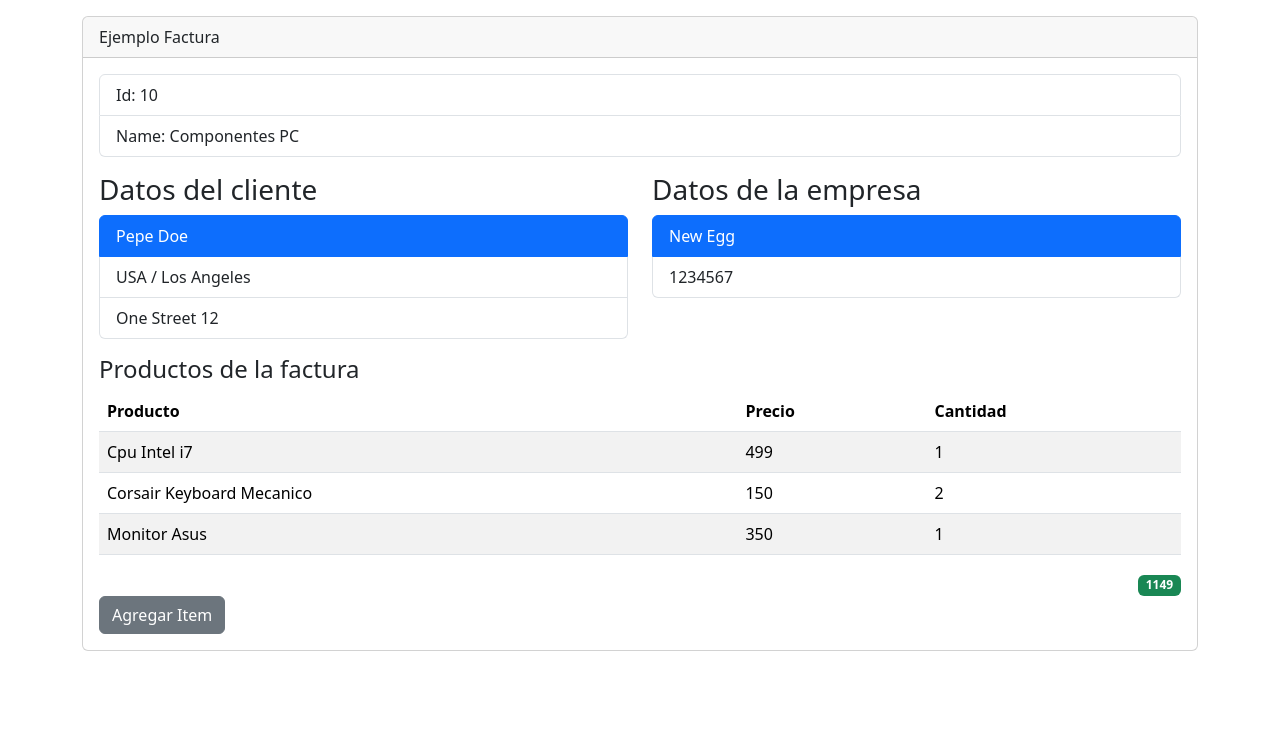
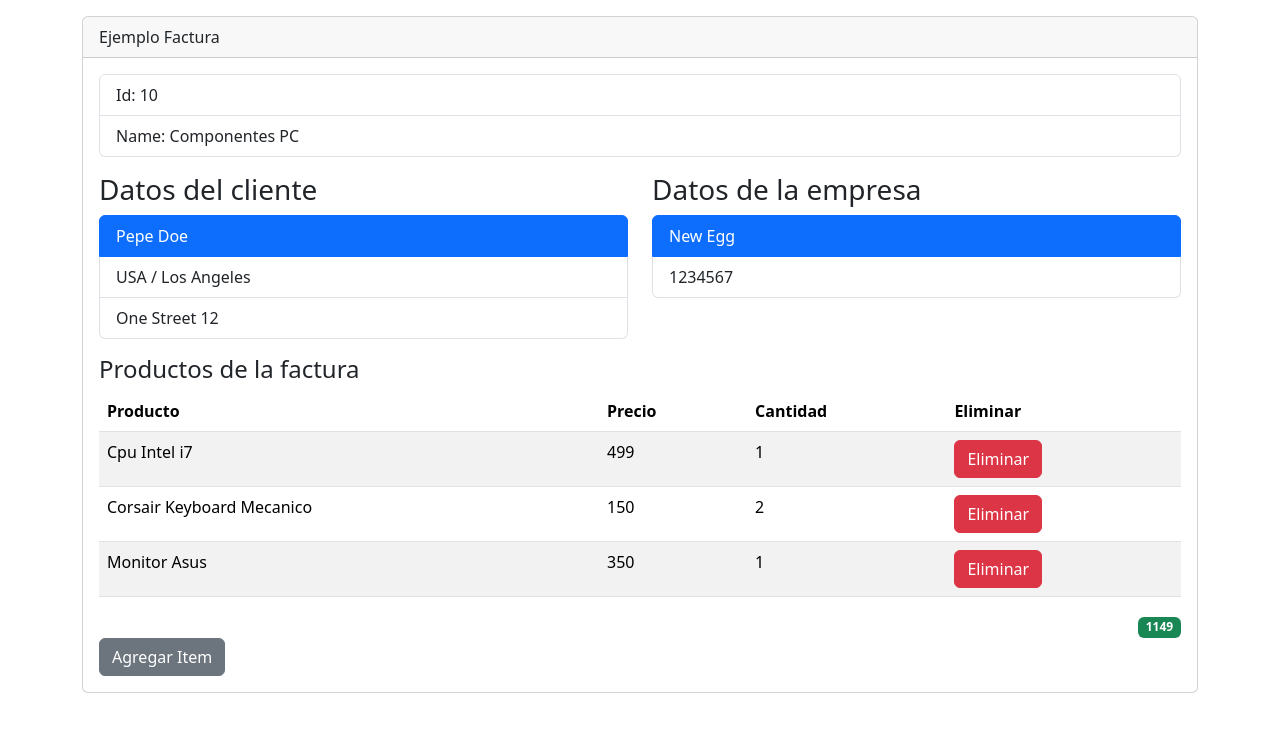
Before and after one commit to DevMPoveaCL/Documentacion-Aprendizaje, a React (Vite) app in the folder REACT+SPRINGBOOT/FullStack/5_invoice-app/: page / in a window 1280 px wide. Shown: the top 732 px of the page. Built offline with nearby package versions, Linux system fonts and the light colour scheme.

Commit message:
Agrega botón de eliminar

```diff
--- a/REACT+SPRINGBOOT/FullStack/5_invoice-app/src/InvoiceApp.jsx
+++ b/REACT+SPRINGBOOT/FullStack/5_invoice-app/src/InvoiceApp.jsx
@@ -61,6 +61,10 @@ export const InvoiceApp = () => {
         setCounter(counter + 1);
     };
 
+    const handlerDeleteItem = (id) => {
+        setItems(items.filter(item => item.id !== id));
+    };
+
     const onActiveForm = () => {
         setActiveForm(!activeForm);
     }
@@ -83,7 +87,7 @@ export const InvoiceApp = () => {
                                 <CompanyView title="Datos de la empresa" company={company} />
                             </div>
                         </div>
-                        <ListItemsView title="Productos de la factura" items={items} />
+                        <ListItemsView title="Productos de la factura" items={items} handlerDeleteItem={handlerDeleteItem} />
                         <TotalView total={total} />
                         <button className="btn btn-secondary" onClick={onActiveForm}> {!activeForm ? 'Agregar Item' : 'Cerrar Form'}</button>
                         {!activeForm || <FormItemsView handler={handlerAddItems} />}
--- a/REACT+SPRINGBOOT/FullStack/5_invoice-app/src/components/ListItemsView.jsx
+++ b/REACT+SPRINGBOOT/FullStack/5_invoice-app/src/components/ListItemsView.jsx
@@ -2,7 +2,7 @@ import { RowItemView } from "./RowItemView"
 import PropTypes from 'prop-types';
 
 
-export const ListItemsView = ({ title, items }) => {
+export const ListItemsView = ({ title, items, handlerDeleteItem }) => {
 
     return (
         <>
@@ -13,11 +13,19 @@ export const ListItemsView = ({ title, items }) => {
                         <th>Producto</th>
                         <th>Precio</th>
                         <th>Cantidad</th>
+                        <th>Eliminar</th>
                     </tr>
                 </thead>
                 <tbody>
                     {items.map(({ id, product, price, quantity }) => (
-                        <RowItemView key={id} product={product} price={price} quantity={quantity} />
+                        <RowItemView
+                            key={id}
+                            id={id}
+                            product={product}
+                            price={price}
+                            quantity={quantity}
+                            handlerDeleteItem={handlerDeleteItem}
+                        />
                     ))}
                 </tbody>
             </table>
--- a/REACT+SPRINGBOOT/FullStack/5_invoice-app/src/components/RowItemView.jsx
+++ b/REACT+SPRINGBOOT/FullStack/5_invoice-app/src/components/RowItemView.jsx
@@ -1,6 +1,6 @@
 import PropTypes from 'prop-types';
 
-export const RowItemView = ({ product, price, quantity }) => {
+export const RowItemView = ({ id, product, price, quantity, handlerDeleteItem }) => {
 
     return (
         <>
@@ -8,6 +8,9 @@ export const RowItemView = ({ product, price, quantity }) => {
                 <td>{product}</td>
                 <td>{price}</td>
                 <td>{quantity}</td>
+                <td><button
+                    className='btn btn-danger'
+                    onClick={() => handlerDeleteItem(id)}> Eliminar</button></td>
             </tr>
         </>
     )
```
